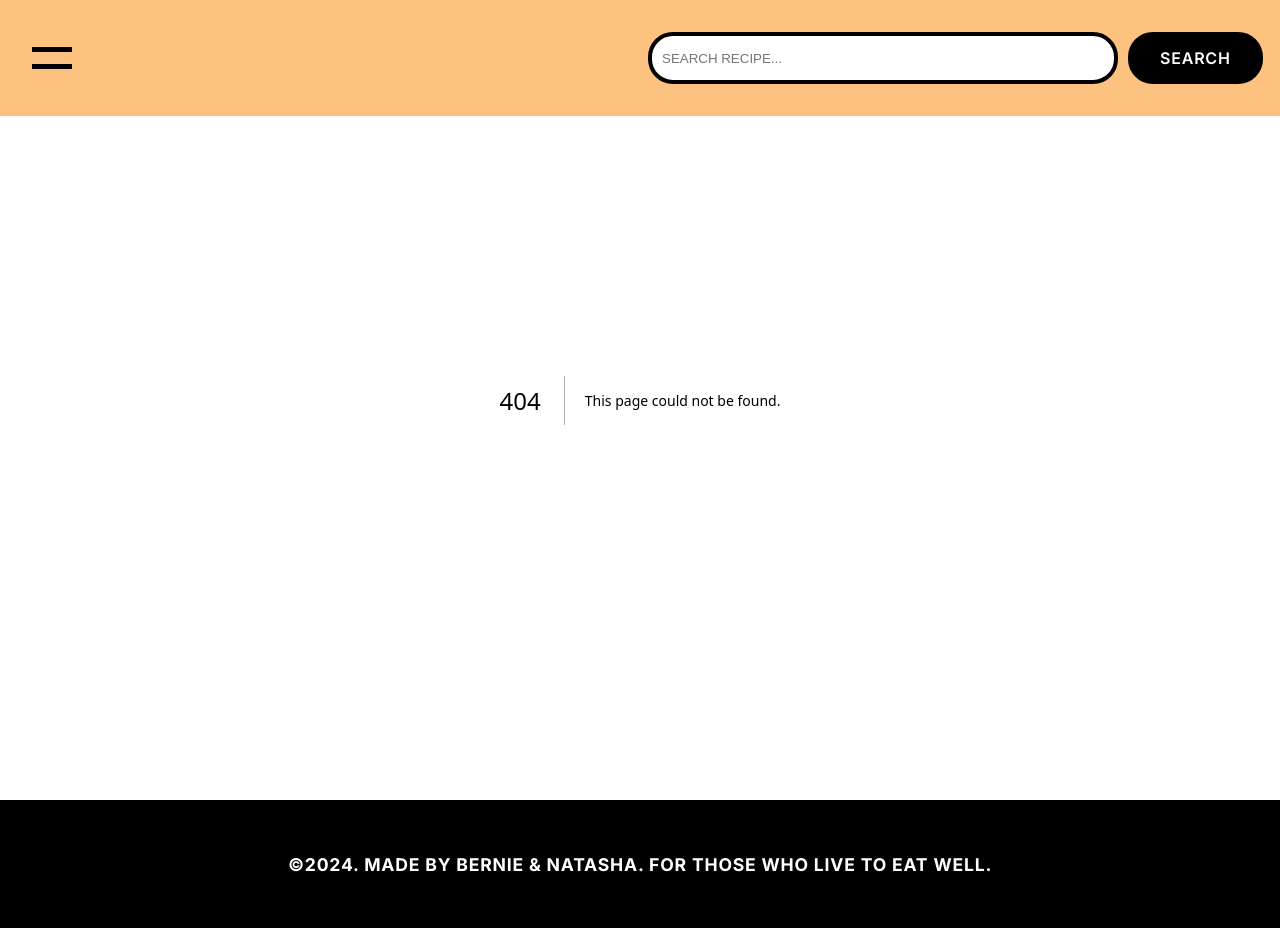
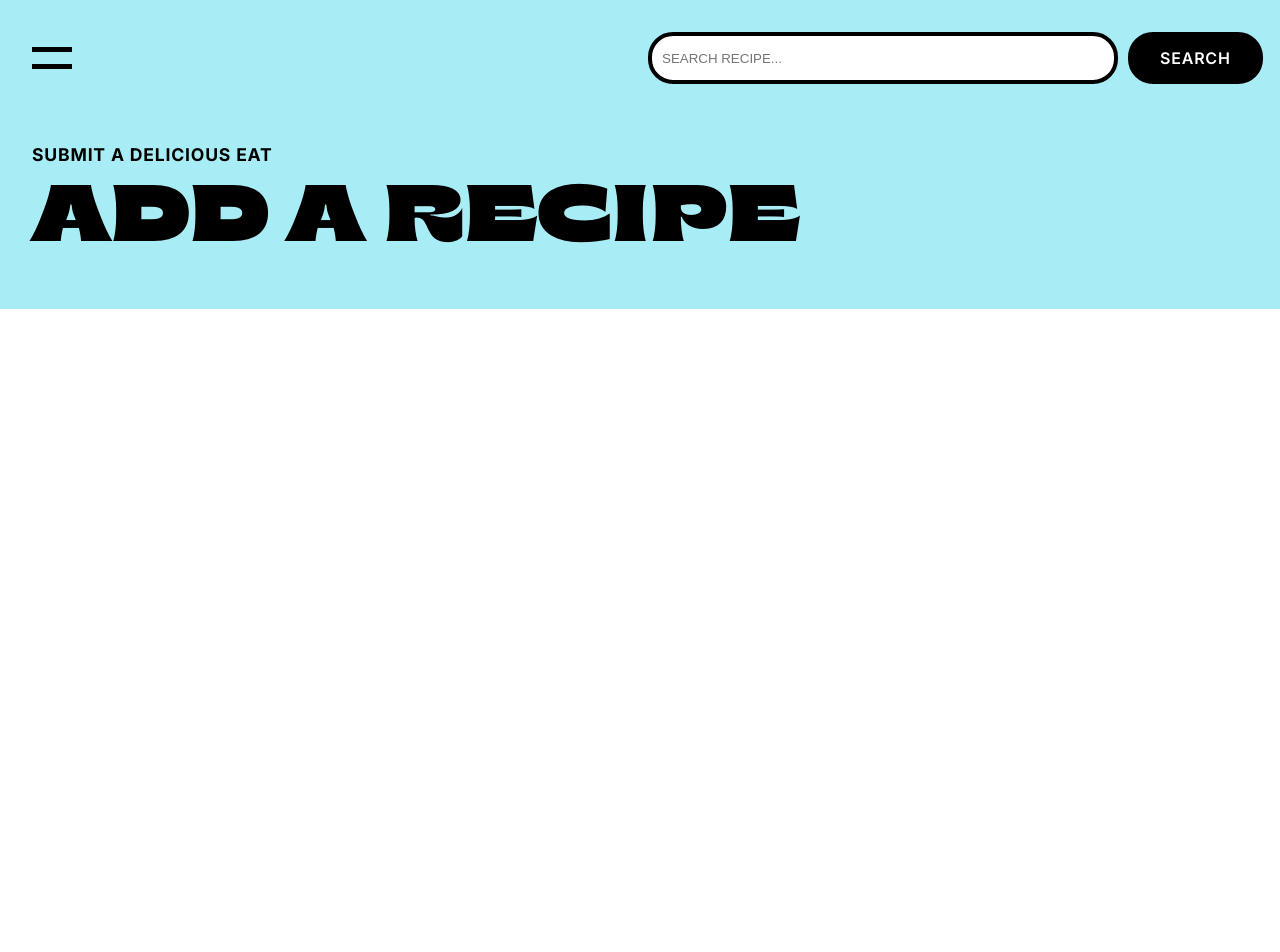
Before and after one commit to janvierjr/collective-eats, a Next.js app: page /addrecipe in a window 1280 px wide. Before the commit this address had no page. Shown: the top 952 px of the page. Before the commit the page ends 928 px from the top, so only its background shows below. Built offline with nearby package versions, Linux system fonts and the light colour scheme.

Commit message:
create and update hero to change via utils/colorlist

```diff
--- /dev/null
+++ b/src/app/addrecipe/page.module.css
@@ -0,0 +1,36 @@
+.main {
+  display: flex;
+  flex-direction: column;
+  justify-content: space-between;
+  align-items: center;
+  padding: 6rem;
+  min-height: 100lvh;
+}
+
+.hero {
+  width: 100%;
+  margin-top: 7em;
+  min-height: 8em;
+  background-color: var(--orange);
+  display: flex;
+  flex-direction: column;
+  justify-content: flex-end;
+  padding: 2em 0;
+}
+
+.logo {
+  font-family: brice, sans-serif;
+  font-size: 5rem;
+  margin: 1rem 0;
+}
+
+/* Mobile */
+@media (max-width: 700px) {
+  .logo {
+    font-size: 3rem;
+    margin: .5rem 0;
+  }
+}
+
+/* Tablet and Smaller Desktop */
+@media (min-width: 701px) and (max-width: 1120px) {}
--- /dev/null
+++ b/src/app/addrecipe/page.tsx
@@ -0,0 +1,14 @@
+'use client'
+import styles from './page.module.css';
+import Hero from '../../app/components/Hero/Hero'
+
+const AddRecipe = () => {
+  return (
+    <>
+      <Hero />
+      <main className={styles.main}></main>
+    </>
+  )
+}
+
+export default AddRecipe;
--- a/src/app/components/Footer/Footer.tsx
+++ b/src/app/components/Footer/Footer.tsx
@@ -3,20 +3,17 @@ import styles from './footer.module.css';
 import Logo from './Logo'
 import Link from 'next/link';
 import { usePathname } from 'next/navigation';
+import { COLOR_LIST } from '@/utils/colorlist';
 
-const FOOTER_COLOR_LIST = [
-  { name: 'orange', color: 'var(--orange)', href: '/' },
-  { name: 'sky-blue', color: 'var(--sky-blue)', href: 'addrecipe' },
-  { name: 'lime-green', color: 'var(--lime-green)', href: 'saverecipe' },
-];
+
 
 const Footer = () => {
   const currentPage = usePathname();
-
+  // console.log('currentPage', currentPage)
   return (
     <footer className={styles.footer}>
       <div className={'max-container flex-col margin-auto flex-center'}>
-        {FOOTER_COLOR_LIST.map(menu => {
+        {COLOR_LIST.map(menu => {
           return (
             currentPage === menu.href && (
                 <Logo key={menu.name}  {...menu} />
--- /dev/null
+++ b/src/app/components/Hero/Hero.tsx
@@ -0,0 +1,43 @@
+'use client';
+import styles from './hero.module.css';
+import type { ColorListPropTypes } from '@/utils/colorlist';
+import { COLOR_LIST } from '@/utils/colorlist';
+import { usePathname } from 'next/navigation';
+import { useEffect, useState } from 'react';
+
+export default function Hero() {
+  const [heroStyle, setHeroStyle] = useState('var(--lime-green)');
+  const [heroTitle, setHeroTitle] = useState('COLLECTIVE EATS')
+  const [heroSubTitle, setHeroSubTitle] = useState('YEAH YOU RIGHT!');
+  const thisPage = usePathname();
+
+  const styleList = () => {
+    return COLOR_LIST.map((menu) => {
+      if (thisPage === menu.href) {
+        console.log('menu.color', menu.color);
+        setHeroStyle(`${menu.color}`);
+        setHeroTitle(`${menu.title}`)
+        setHeroSubTitle(`${menu.subtitle}`)
+      }
+    });
+  };
+  useEffect(() => {
+    styleList();
+  }, []);
+
+  console.log('heroStyle', heroStyle);
+  console.log('thisPage', thisPage);
+  return (
+      <section
+        className={styles.hero}
+        style={{ background: `${heroStyle}` }}
+      >
+        <div className='max-container flex-col'>
+          <p className='bold'>
+            {heroSubTitle}
+          </p>
+        <h1 className={styles.logo}>{heroTitle}</h1>
+        </div>
+      </section>
+  );
+}
--- /dev/null
+++ b/src/app/components/Hero/hero.module.css
@@ -0,0 +1,17 @@
+
+.hero {
+  width: 100%;
+  margin-top: 7em;
+  min-height: 8em;
+  background-color: var(--sky-blue);
+  display: flex;
+  flex-direction: column;
+  justify-content: flex-end;
+  padding: 2em 0;
+}
+
+.logo {
+  font-family: brice, sans-serif;
+  font-size: 5rem;
+  margin: 1rem 0;
+}
--- a/src/app/components/Navigation/Navbar.tsx
+++ b/src/app/components/Navigation/Navbar.tsx
@@ -1,12 +1,13 @@
 "use client"
 import styles from './navbar.module.css';
+import { usePathname } from 'next/navigation';
 import { useState } from 'react';
 import NavItem from './NavItem';
 
 const NAV_MENU_LIST = [
   { text: 'FIND A RECIPE', color: 'var(--orange)', href: '/'},
-  { text: 'ADD A RECIPE', color: 'var(--sky-blue)', href: 'addrecipe' },
-  { text: 'SAVED RECIPES', color: 'var(--lime-green)', href: 'saverecipe' },
+  { text: 'ADD A RECIPE', color: 'var(--sky-blue)', href: '/addrecipe' },
+  { text: 'SAVED RECIPES', color: 'var(--lime-green)', href: '/saverecipe' },
 ];
 
 const Navbar = () => {
@@ -15,12 +16,24 @@ const Navbar = () => {
 
   const handleMenuOpen = () => {
     setActiveNav(!activeNav);
+  }
 
-  }
+  let navStyle = '';
+  const currentPage = usePathname();
+  const checkColor = NAV_MENU_LIST.map((menu) => {
+    if (currentPage === menu.href) {
+      navStyle += menu.color;
+    }
+    }
+  );
+
 
   return (
     <header>
-      <nav className={styles.navigation}>
+      <nav
+        className={styles.navigation}
+        style={{ backgroundColor: `${navStyle}` }}
+      >
         <div className={'max-container'}>
           <div className='nav__menu_wrapper'>
             <button
@@ -29,12 +42,8 @@ const Navbar = () => {
               type='button'
               onClick={handleMenuOpen}
             >
-              <div
-                className={`topLine ${activeNav ? 'active' : ''}`}
-              ></div>
-              <div
-                className={`bottomLine ${activeNav ? 'active' : ''}`}
-              ></div>
+              <div className={`topLine ${activeNav ? 'active' : ''}`}></div>
+              <div className={`bottomLine ${activeNav ? 'active' : ''}`}></div>
             </button>
             {activeNav && (
               <div
@@ -51,8 +60,7 @@ const Navbar = () => {
                       }}
                       key={menu.text}
                     >
-                      <NavItem
-                        active={activeIndex === index} {...menu} />
+                      <NavItem active={activeIndex === index} {...menu} />
                     </div>
                   );
                 })}
--- /dev/null
+++ b/src/app/saverecipe/page.module.css
@@ -0,0 +1,36 @@
+.main {
+  display: flex;
+  flex-direction: column;
+  justify-content: space-between;
+  align-items: center;
+  padding: 6rem;
+  min-height: 100lvh;
+}
+
+.hero {
+  width: 100%;
+  margin-top: 7em;
+  min-height: 8em;
+  background-color: var(--orange);
+  display: flex;
+  flex-direction: column;
+  justify-content: flex-end;
+  padding: 2em 0;
+}
+
+.logo {
+  font-family: brice, sans-serif;
+  font-size: 5rem;
+  margin: 1rem 0;
+}
+
+/* Mobile */
+@media (max-width: 700px) {
+  .logo {
+    font-size: 3rem;
+    margin: .5rem 0;
+  }
+}
+
+/* Tablet and Smaller Desktop */
+@media (min-width: 701px) and (max-width: 1120px) {}
--- /dev/null
+++ b/src/utils/colorlist.ts
@@ -0,0 +1,31 @@
+export type ColorListPropTypes = {
+  name: string;
+  color: string;
+  href: string;
+  title: string;
+  subtitle: string;
+};
+
+export const COLOR_LIST = [
+  {
+    name: 'orange',
+    color: 'var(--orange)',
+    href: '/',
+    title: 'COLLECTIVE EATS',
+    subtitle: 'A COLLECTION OF BELOVED RECIPES AMONGST FRIENDS',
+  },
+  {
+    name: 'sky-blue',
+    color: 'var(--sky-blue)',
+    href: '/addrecipe',
+    title: 'ADD A RECIPE',
+    subtitle: 'SUBMIT A DELICIOUS EAT',
+  },
+  {
+    name: 'lime-green',
+    color: 'var(--lime-green)',
+    href: '/saverecipe',
+    title: 'SAVED RECIPES',
+    subtitle: 'DELECTABLE TREASURES TO SHARE, OF COURSE',
+  },
+];
```
Also changed, not shown: src/app/components/Footer/Logo.tsx (+2 -7 lines), src/app/page.module.css (+0 -15 lines), src/app/page.tsx (+8 -11 lines), src/app/saverecipe/page.tsx (added, +14 -0 lines).
